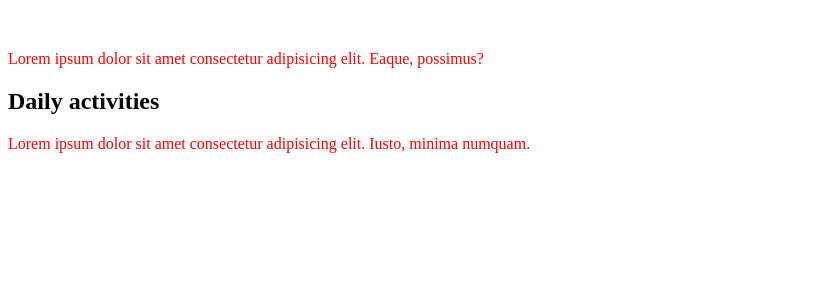
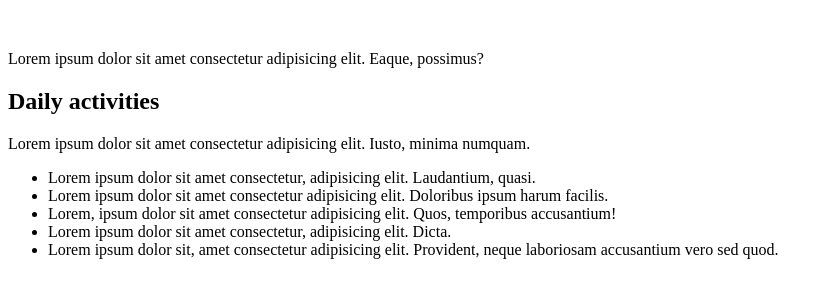
Before and after one commit to bdshakhawat/js-code, a website: page dom.html in a window 1280 px wide. Shown: the part 148-446 px from the top of the page, without its empty margins (0-833 px from the left). Drawn offline with Linux system fonts and the light colour scheme.

Commit message:
fnl commit

```diff
--- a/dom.html
+++ b/dom.html
@@ -8,9 +8,17 @@
 </head>
 <body>
     <h1 id ="header"> To-do <span>app</span>  </h1>
-    <p1 class="para">Lorem ipsum dolor sit amet consectetur adipisicing elit. Eaque, possimus?</p1>
+    <p1 class="item">Lorem ipsum dolor sit amet consectetur adipisicing elit. Eaque, possimus?</p1>
     <h2 id=  "second">Daily activities</h2>
-    <p2 class="para">Lorem ipsum dolor sit amet consectetur adipisicing elit. Iusto, minima numquam.</p2>
+    <p2 class="item">Lorem ipsum dolor sit amet consectetur adipisicing elit. Iusto, minima numquam.</p2>
+    <!-- ul>li*5 -->
+    <ul id="items">
+        <li class="item">Lorem ipsum dolor sit amet consectetur, adipisicing elit. Laudantium, quasi.</li>
+        <li class="item">Lorem ipsum dolor sit amet consectetur adipisicing elit. Doloribus ipsum harum facilis.</li>
+        <li class="item">Lorem, ipsum dolor sit amet consectetur adipisicing elit. Quos, temporibus accusantium!</li>
+        <li class="item">Lorem ipsum dolor sit amet consectetur, adipisicing elit. Dicta.</li>
+        <li class="item">Lorem ipsum dolor sit, amet consectetur adipisicing elit. Provident, neque laboriosam accusantium vero sed quod.</li>
+    </ul>
 
     <script src="script.js"></script>
 </body>
--- a/script.js
+++ b/script.js
@@ -38,7 +38,7 @@ hasTrustToken: ƒ hasTrustToken() like this millions of properties and methods*/
 // output: to-do  text becomes lowercase.But if i use it like  text-transform  then it will give error.
 // because text-transform is "CSS" syntax. Actually the "CSS" code we write is finally converted into javascript
 // code like:  text-transform  into   textTransform to execute or show in the browser.
-console.log(document.getElementsByClassName("para"));
+// console.log(document.getElementsByClassName("para"));
 /* output: HTMLCollection(2) [p.para, p.para]
 0: p.para
 1: p.para
@@ -60,9 +60,56 @@ __proto__: Object  this array like object but not array and we can access it lik
 // *****************console.log(document.getElementsByClassName("para")[1]);********
 // output:<p2 class="para">Lorem ipsum dolor sit amet consectetur adipisicing elit. Iusto, minima numquam.</p2>.
 // I can do loop with it like
-let para = document.getElementsByClassName("para")
-for (i=0; i< para.length; i++){
-    para[i].style.color = "red";
+// let para = document.getElementsByClassName("para")
+// for (i=0; i< para.length; i++){
+//     para[i].style.color = "red";
+
+// }
+// ****But any array methods will not work here*****
+
+// now if i want to use style in a particular class element then i have to specifically hold the p1 first then i have to hold the class name.
+// let itemsUi = document.getElementById('items');
+// console.log(itemsUi);
+// let itemed = itemsUi.getElementsByClassName('item');
+// console.log()
+// for(let i=0; i<itemed.length; i++) {
+//     itemed[i].style.color = "green";
+// }
+
+//  ***********getElementByTag******
+// let items = document.getElementsByTagName("li");
+// console.log(items);
+/* output: HTMLCollection(5)
+0: li.item
+1: li.item
+2: li.item
+3: li.item
+4: li.item
+length: 5
+__proto__: HTMLCollection  it is also an iterable element*/
+
+// ****************query selector**********Alternative of jquery.This query selector do the same thing done by the jquery.
+let header = document.querySelector('#header');
+console.log(header);
+// output:  <h1 id ="header"> To-do <span>app</span>  </h1> so we can find elements by passing "CSS" selector in it.Like this
+//  we can hold any element by query selector.Now i want to hold the last li then---
+let lastitem = document.querySelector('.item:last-child');
+lastitem.style.color = "red";
+// query selector fall from up to down.QuerySelector return only one element
+//  of first matched item.If we use id . as selector then no problem
+// but if we use class and there are multiple same classes then it will return only the first matched class item.
+// Now if want to get all the last child of the DOM then i have to use querySelectorAll then run a for of to do anything by this
+// like let lastitems = document.querySelectorAll('.item:last-child);
+/* for(let element of lastitems){
+    element.style.color = "red";
 
 }
-// ****But any array methods will not work here*****
+now if i want to find n-th child---
+let lastitem = document.querySelector('.item:nth-child(2,3etc)')
+lastiem.style.color = "red";
+***But i can also do it another way: firstly i hold the ul element by using document.querySelector then again use ul.querySelector to hold nth
+child of ul.******
+let lastitem = document.querySelector('#items');
+querySelector('.item:nth-child(3));
+lastitem.style.color = "red"
+output: third li will be red.
```
